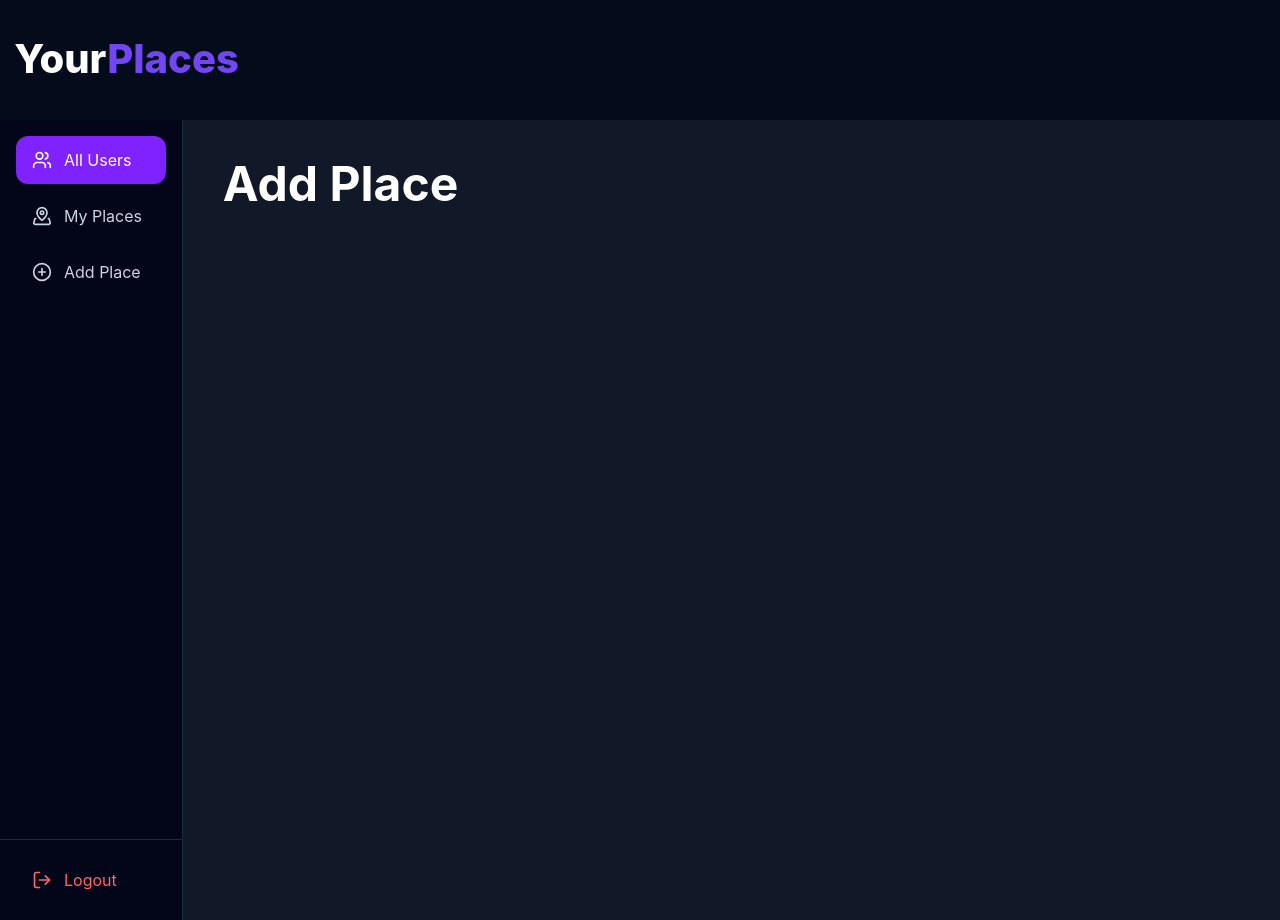
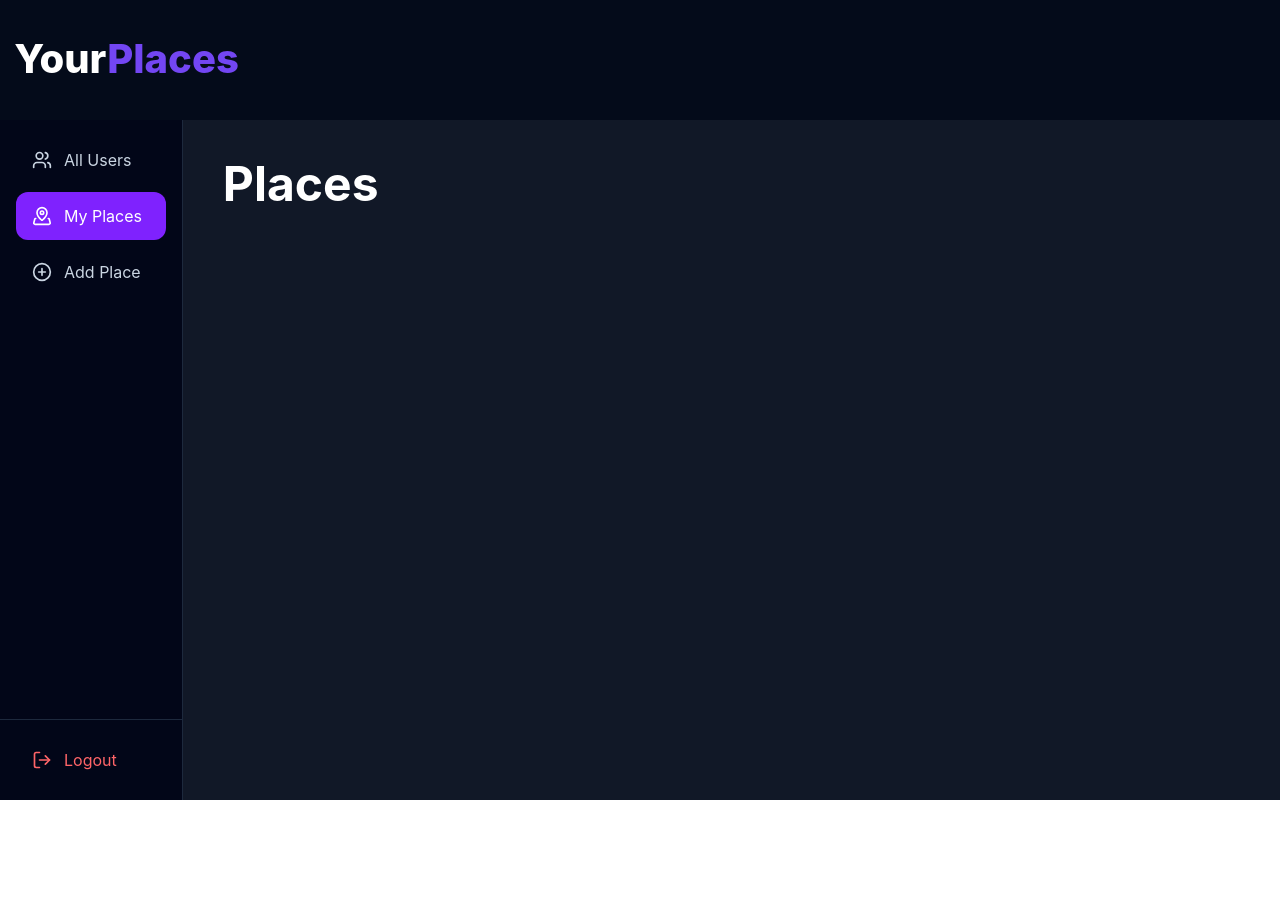
Before and after one commit to bociwess0/PlacesApp, a React (Vite) app in the folder frontend/: page /places in a window 1280 px wide. After the commit the page ends 800 px from the top, so only its background shows below. Built offline with nearby package versions, Linux system fonts and the light colour scheme.

Commit message:
connecting routes

```diff
--- a/frontend/src/components/Siderbar.tsx
+++ b/frontend/src/components/Siderbar.tsx
@@ -1,47 +1,62 @@
-import {
-  Users,
-  MapPinned,
-  PlusCircle,
-  LogOut,
-} from "lucide-react";
+import { Users, MapPinned, PlusCircle, LogOut } from "lucide-react";
+import { NavLink } from "react-router-dom";
 
 export default function Sidebar() {
   return (
-    <aside className="flex h-screen flex-1/7 flex-col border-r border-slate-800 bg-slate-950">
-
-
+    <div className="flex h-[calc(100vh-120px)] flex-1/7 flex-col border-r border-slate-800 bg-slate-950">
       <nav className="flex flex-1 flex-col gap-2 p-4">
-        <a
-          href="#"
-          className="flex items-center gap-3 rounded-xl bg-violet-600 px-4 py-3 text-white transition hover:bg-violet-500"
+        <NavLink
+          to="/"
+          end
+          className={({ isActive }) =>
+            `flex items-center gap-3 rounded-xl px-4 py-3 transition
+      ${
+        isActive
+          ? "bg-violet-600 text-white"
+          : "text-slate-300 hover:bg-slate-800 hover:text-white"
+      }`
+          }
         >
           <Users size={20} />
           <span>All Users</span>
-        </a>
+        </NavLink>
 
-        <a
-          href="#"
-          className="flex items-center gap-3 rounded-xl px-4 py-3 text-slate-300 transition hover:bg-slate-800 hover:text-white"
+        <NavLink
+          to="/places"
+          className={({ isActive }) =>
+            `flex items-center gap-3 rounded-xl px-4 py-3 transition
+      ${
+        isActive
+          ? "bg-violet-600 text-white"
+          : "text-slate-300 hover:bg-slate-800 hover:text-white"
+      }`
+          }
         >
           <MapPinned size={20} />
           <span>My Places</span>
-        </a>
+        </NavLink>
 
-        <a
-          href="#"
-          className="flex items-center gap-3 rounded-xl px-4 py-3 text-slate-300 transition hover:bg-slate-800 hover:text-white"
+        <NavLink
+          to="/add-place"
+          className={({ isActive }) =>
+            `flex items-center gap-3 rounded-xl px-4 py-3 transition
+      ${
+        isActive
+          ? "bg-violet-600 text-white"
+          : "text-slate-300 hover:bg-slate-800 hover:text-white"
+      }`
+          }
         >
           <PlusCircle size={20} />
           <span>Add Place</span>
-        </a>
+        </NavLink>
       </nav>
-
-      <div className="border-t border-slate-800 p-4">
+       <div className="border-t border-slate-800 p-4">
         <button className="flex w-full items-center gap-3 rounded-xl px-4 py-3 text-red-400 transition hover:bg-red-500/10">
           <LogOut size={20} />
           <span>Logout</span>
         </button>
       </div>
-    </aside>
+    </div>
   );
 }
--- a/frontend/src/layout/Dashboard.tsx
+++ b/frontend/src/layout/Dashboard.tsx
@@ -4,12 +4,13 @@ import { Outlet } from "react-router-dom";
 
 export default function Dashboard() {
   return (
-    <div className="min-h-screen bg-[#111827]">
+       <div className="h-screen overflow-hidden bg-[#111827]">
       <Header />
 
-      <div className="flex">
+      <div className="flex h-[calc(100vh-80px)]">
         <Sidebar />
-        <div className="flex-6/7 p-10">
+
+        <div className="flex-6/7 p-10 overflow-y-auto">
           <main>
             <Outlet />
           </main>
--- a/frontend/src/pages/Places.tsx
+++ b/frontend/src/pages/Places.tsx
@@ -1,7 +1,7 @@
 export default function Places() {
   return (
     <div>
-      <h1 className="text-5xl font-bold text-white">Add Place</h1>
+      <h1 className="text-5xl font-bold text-white">Places</h1>
     </div>
   );
 }
--- a/frontend/src/routes/AppRoutes.tsx
+++ b/frontend/src/routes/AppRoutes.tsx
@@ -10,7 +10,7 @@ export default function AppRoutes() {
       <Route element={<Dashboard />}>
         <Route path="/" element={<Users />} />
         <Route path="/places" element={<Places />} />
-        <Route path="/places/new" element={<AddPlace />} />
+        <Route path="/add-place" element={<AddPlace />} />
       </Route>
     </Routes>
   );
```
